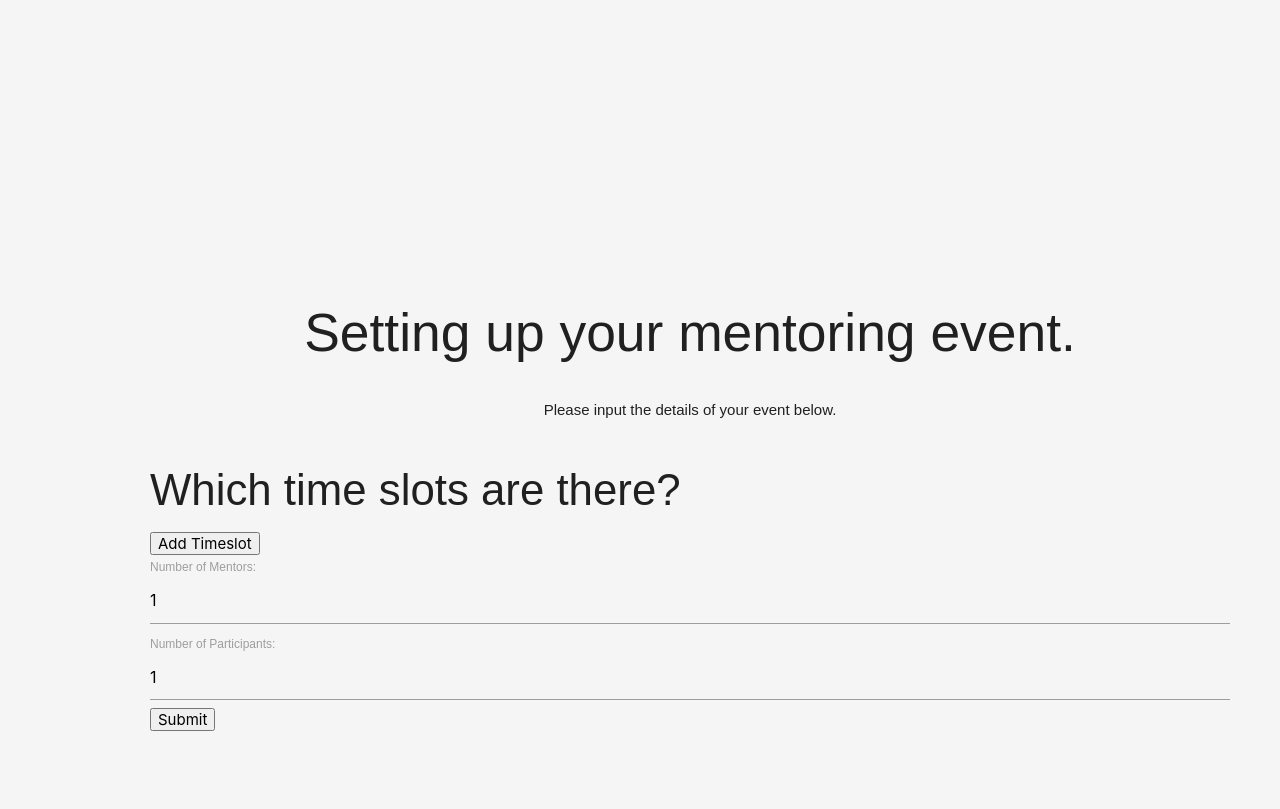
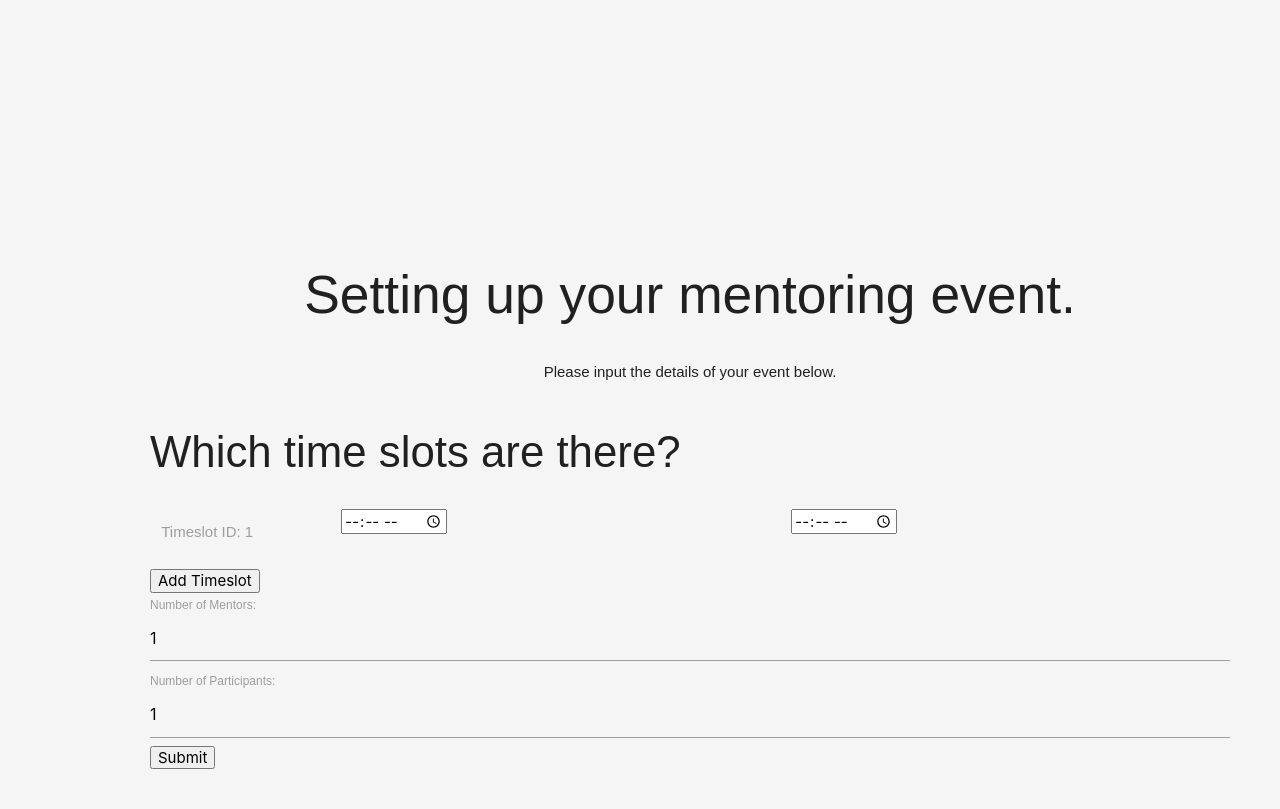
Before and after one commit to PaulKMueller/match_my_mentor, a Flask app: page /setup in a window 1280 px wide; the page is wider, and only the part inside the window is pictured. Shown: the top 809 px of that part. Run offline with Flask 3, Linux system fonts and the light colour scheme; tables that the repository leaves empty hold one stand-in row (values such as "Sample post").

Commit message:
Editable Timeslots in setup

```diff
--- a/app.py
+++ b/app.py
@@ -30,22 +30,30 @@
 
 @app.route("/")
 def hello_world():
-    return redirect(url_for('qr_codes'))
+    return redirect(url_for('setup'))
 
 @app.route('/setup', methods=['GET', 'POST'])
 def setup():
     setup_info = SetupInfo.query.first()  # Fetch the first setup info record, if it exists
+    timeslots = TimeSlot.query.all()  # Query all timeslots
 
     if request.method == 'POST':
+        timeslot_ids = request.form.getlist('timeslot_ids[]')
         start_times = request.form.getlist('start_times[]')
         end_times = request.form.getlist('end_times[]')
         num_mentors = request.form['num_mentors']
         num_participants = request.form['num_participants']
 
         # Store time slots
-        for start_time, end_time in zip(start_times, end_times):
-            time_slot = TimeSlot(start_time=start_time, end_time=end_time)
-            db.session.add(time_slot)
+        for timeslot_id, start_time, end_time in zip(timeslot_ids, start_times, end_times):
+            if timeslot_id:  # If there's an ID, we update the existing timeslot
+                timeslot = TimeSlot.query.get(timeslot_id)
+                if timeslot:
+                    timeslot.start_time = start_time
+                    timeslot.end_time = end_time
+            else:  # If there's no ID, we create a new timeslot
+                new_timeslot = TimeSlot(start_time=start_time, end_time=end_time)
+                db.session.add(new_timeslot)
 
         if setup_info:
             # Update existing SetupInfo
@@ -58,13 +66,16 @@
             db.session.add(setup_info)
 
         db.session.commit()
-        return redirect(url_for('qr_codes'))
+        return redirect(url_for('qr_code_mentor'))
 
     # Pass existing data to the template if it exists
-    if setup_info:
-        return render_template('setup.html', setup_info=setup_info)
-    else:
-        return render_template('setup.html')
+    if request.method == 'GET':
+        if setup_info and timeslots:
+            return render_template('setup.html', setup_info=setup_info, timeslots=timeslots)
+        elif setup_info:
+            return render_template('setup.html', setup_info=setup_info)
+        else:
+            return render_template('setup.html')
 
 @app.route('/update-mentor', methods=['POST'])
 def update_mentor():
@@ -132,26 +143,9 @@
 
     return render_template('admin.html', form=form, mentors_data=mentors_data, mentees_data=mentees_data)
 
-@app.route('/qr_codes')
-def qr_codes():
-    # Replace the URL below with the actual route to your mentee form
-    mentee_form_url = url_for('mentee_form', _external=True)
+@app.route('/qr_code_mentor')
+def qr_code_mentor():
     mentor_form_url = url_for('mentor_form', _external=True)
-
-    # Create QR for mentee
-    qr_mentee = qrcode.QRCode(
-        version=1,
-        error_correction=qrcode.constants.ERROR_CORRECT_L,
-        box_size=10,
-        border=4,
-    )
-    qr_mentee.add_data(mentee_form_url)
-    qr_mentee.make(fit=True)
-    img_mentee = qr_mentee.make_image(fill_color="black", back_color="white")
-    img_io_mentee = BytesIO()
-    img_mentee.save(img_io_mentee, 'JPEG')
-    img_io_mentee.seek(0)
-    qr_mentee_data = base64.b64encode(img_io_mentee.getvalue()).decode()
 
     # Create QR for mentor
     qr_mentor = qrcode.QRCode(
@@ -169,7 +163,30 @@
     qr_mentor_data = base64.b64encode(img_io_mentor.getvalue()).decode()
 
     # Pass the QR data to the template
-    return render_template('qr_codes.html', qr_mentee=qr_mentee_data, qr_mentor=qr_mentor_data)
+    return render_template('qr_codes.html', form_name="Mentor Form", qr_code=qr_mentor_data)
+
+@app.route('/qr_code_mentee')
+def qr_code_mentee():
+    # Replace the URL below with the actual route to your mentee form
+    mentee_form_url = url_for('mentee_form', _external=True)
+
+    # Create QR for mentee
+    qr_mentee = qrcode.QRCode(
+        version=1,
+        error_correction=qrcode.constants.ERROR_CORRECT_L,
+        box_size=10,
+        border=4,
+    )
+    qr_mentee.add_data(mentee_form_url)
+    qr_mentee.make(fit=True)
+    img_mentee = qr_mentee.make_image(fill_color="black", back_color="white")
+    img_io_mentee = BytesIO()
+    img_mentee.save(img_io_mentee, 'JPEG')
+    img_io_mentee.seek(0)
+    qr_mentee_data = base64.b64encode(img_io_mentee.getvalue()).decode()
+
+    # Pass the QR data to the template
+    return render_template('qr_codes.html', form_name="Mentee Form", qr_code=qr_mentee_data)
 
 
 @app.route('/confirmation_page')
--- a/forms.py
+++ b/forms.py
@@ -16,7 +16,7 @@
 class MentorRatingForm(FlaskForm):
     rating = SelectField(
         'Rating',
-        choices=[('0', 'Select a ranking')] + [(str(i), str(i)) for i in range(1, 7)],
+        choices=[('0', 'Ranking')] + [(str(i), str(i)) for i in range(1, 7)],
         validators=[Optional()],
         coerce=int
     )
--- a/templates/setup.html
+++ b/templates/setup.html
@@ -20,6 +20,26 @@
     <form method="post">
         <div id="time-slots">
             <h3>Which time slots are there?</h3>
+            <!-- Prefill existing timeslots -->
+            {% if timeslots %}
+                {% for slot in timeslots %}
+                <div class="timeslot row">
+                    <!-- Include a hidden input for the timeslot ID -->
+                    <input type="hidden" name="timeslot_ids[]" value="{{ slot.id }}">
+
+                    <div class="input-field col s2">
+                        <label>Timeslot ID: {{ slot.id }}</label>
+                    </div>
+                    <div class="input-field col s5">
+                        <input type="time" name="start_times[]" class="browser-default" value="{{ slot.start_time }}">
+                    </div>
+                    <div class="input-field col s5">
+                        <input type="time" name="end_times[]" class="browser-default" value="{{ slot.end_time }}">
+                    </div>
+                </div>
+                {% endfor %}
+            {% endif %}
+            <!-- Button to add a new timeslot -->
             <button type="button" onclick="addTimeSlot()">Add Timeslot</button>
         </div>
 
@@ -35,16 +55,20 @@
     <script>
         function addTimeSlot() {
             const container = document.getElementById('time-slots');
-            const inputHTML = `
+        // Add a timeslot without an ID since it's a new one
+        const inputHTML = `
         <div class="timeslot row">
-            <div class="input-field col s6">
+            <div class="input-field col s2">
+                <label>New Timeslot</label>
+            </div>
+            <div class="input-field col s5">
                 <input type="time" name="start_times[]" class="browser-default">
             </div>
-            <div class="input-field col s6">
+            <div class="input-field col s5">
                 <input type="time" name="end_times[]" class="browser-default">
             </div>
         </div>
-    `;
+        `;
             container.insertAdjacentHTML('beforeend', inputHTML);
         }
     </script>
```
Also changed, not shown: templates/qr_codes.html (+2 -6 lines).
